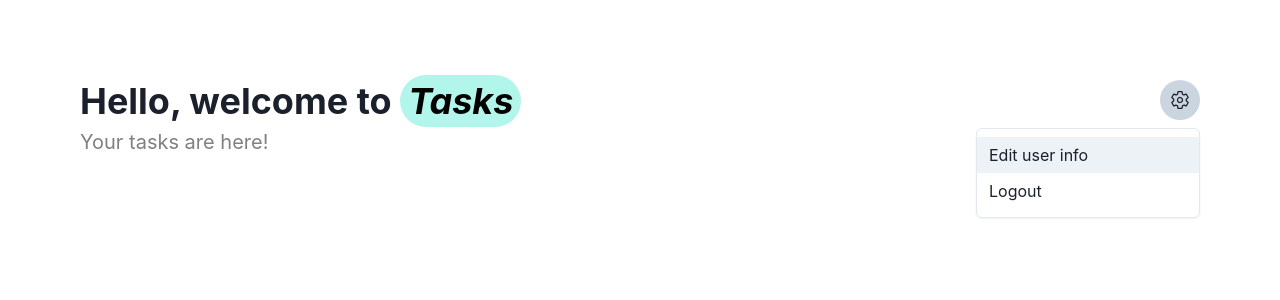
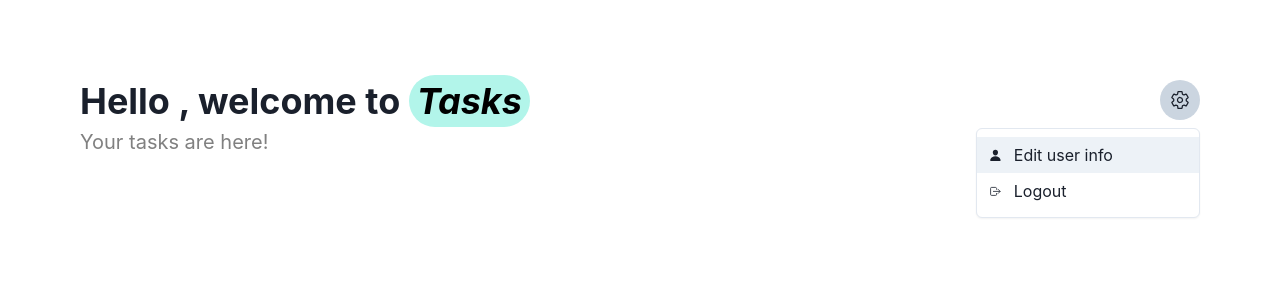
Before and after one commit to Vsspaulasouza/TasksApp, a React (Vite) app in the folder task-frontend/: page / in a window 1280 px wide. Both pictures are taken after a click on the button "User settings". Shown: the top 300 px of the page. Built offline with nearby package versions, Linux system fonts and the light colour scheme; no server answers.

Commit message:
fix: add logout and menu icons

```diff
--- a/task-frontend/src/pages/Home.tsx
+++ b/task-frontend/src/pages/Home.tsx
@@ -12,16 +12,17 @@ import {
   Text,
   useToast,
 } from "@chakra-ui/react";
-import { useEffect } from "react";
-import { IoSettingsOutline } from "react-icons/io5";
+import { useEffect, useState } from "react";
+import { IoLogOutOutline, IoPerson, IoSettingsOutline } from "react-icons/io5";
 import { useNavigate } from "react-router-dom";
 import { getUser } from "../api";
-import { isCustomError } from "../types";
-import { showToast } from "../utils";
+import { isCustomError, isUser, type User } from "../types";
+import { removeToken, showToast } from "../utils";
 
 export function Home() {
   const toast = useToast();
   const navigate = useNavigate();
+  const [user, setUser] = useState<User | null>(null);
 
   useEffect(() => {
     const requestUser = async () => {
@@ -31,10 +32,17 @@ export function Home() {
         showToast(toast, "Please log in to your account", "info");
         navigate("/auth/login");
       }
+
+      if (isUser(response)) setUser(response);
     };
 
     void requestUser();
   }, []);
+
+  const logout = () => {
+    removeToken();
+    navigate("/auth/login");
+  };
 
   return (
     <Container
@@ -45,6 +53,7 @@ export function Home() {
       <Flex justifyContent="space-between">
         <Stack spacing="1">
           <Heading size={{ base: "2xl", md: "xl" }}>
+            Hello {user?.name}, welcome to&nbsp;
             <Highlight
               query="Tasks"
               styles={{
@@ -55,7 +64,7 @@ export function Home() {
                 fontStyle: "italic",
               }}
             >
-              Hello, welcome to Tasks
+              Tasks
             </Highlight>
           </Heading>
           <Text fontSize="xl" color="GrayText">
@@ -72,8 +81,10 @@ export function Home() {
             fontSize="20px"
           />
           <MenuList>
-            <MenuItem>Edit user info</MenuItem>
-            <MenuItem>Logout</MenuItem>
+            <MenuItem icon={<IoPerson />}>Edit user info</MenuItem>
+            <MenuItem icon={<IoLogOutOutline />} onClick={logout}>
+              Logout
+            </MenuItem>
           </MenuList>
         </Menu>
       </Flex>
--- a/task-frontend/src/types/typeGuards.ts
+++ b/task-frontend/src/types/typeGuards.ts
@@ -5,12 +5,12 @@ export function isUser(value: unknown): value is User {
     value !== undefined &&
     value !== null &&
     typeof value === "object" &&
+    "id" in value &&
+    typeof value.id === "number" &&
     "name" in value &&
     typeof value.name === "string" &&
     "username" in value &&
-    typeof value.username === "string" &&
-    "password" in value &&
-    typeof value.password === "string"
+    typeof value.username === "string"
   );
 }
 
--- a/task-frontend/src/utils/utils.ts
+++ b/task-frontend/src/utils/utils.ts
@@ -21,3 +21,7 @@ export function showToast(
 export function getToken() {
   return window.localStorage.getItem("token");
 }
+
+export function removeToken() {
+  window.localStorage.removeItem("token");
+}
```
